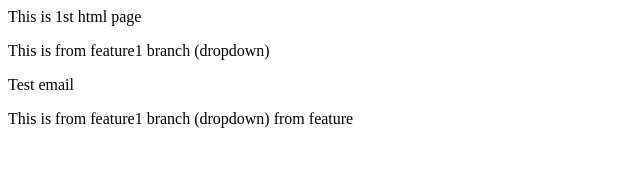
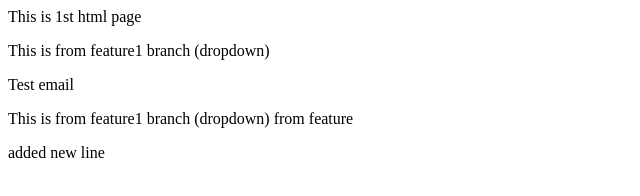
Before and after one commit to PremTiwary/Test, a plain HTML site: page Index.html in a window 1280 px wide. Shown: the whole page, without its empty margins (0-640 px from the left). Drawn offline with Linux system fonts and the light colour scheme.

Commit message:
index updated in feature

```diff
--- a/Index.html
+++ b/Index.html
@@ -2,3 +2,4 @@
 <P> This is from feature1 branch (dropdown)</P>
 <P> Test email</P>
 <P> This is from feature1 branch (dropdown) from feature</P>
+<P> added new line</P>
```
